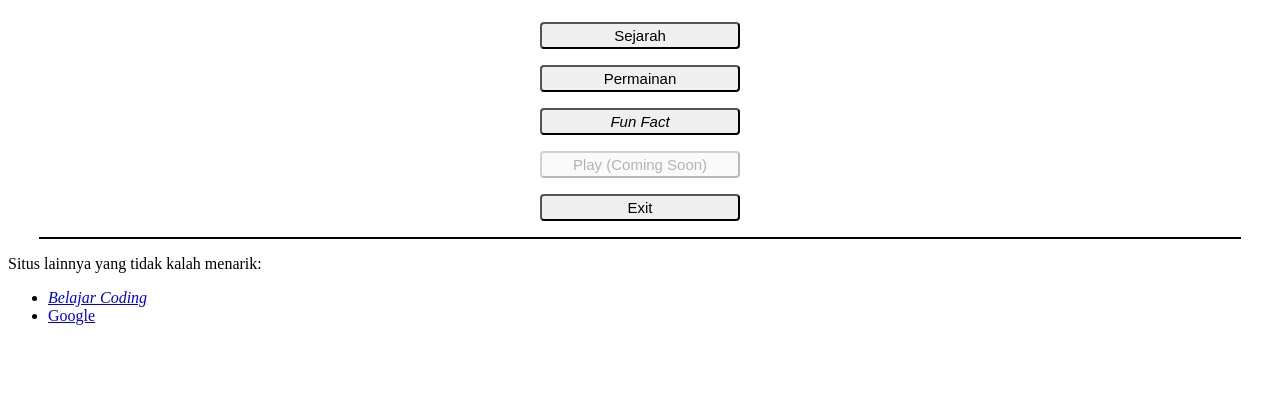
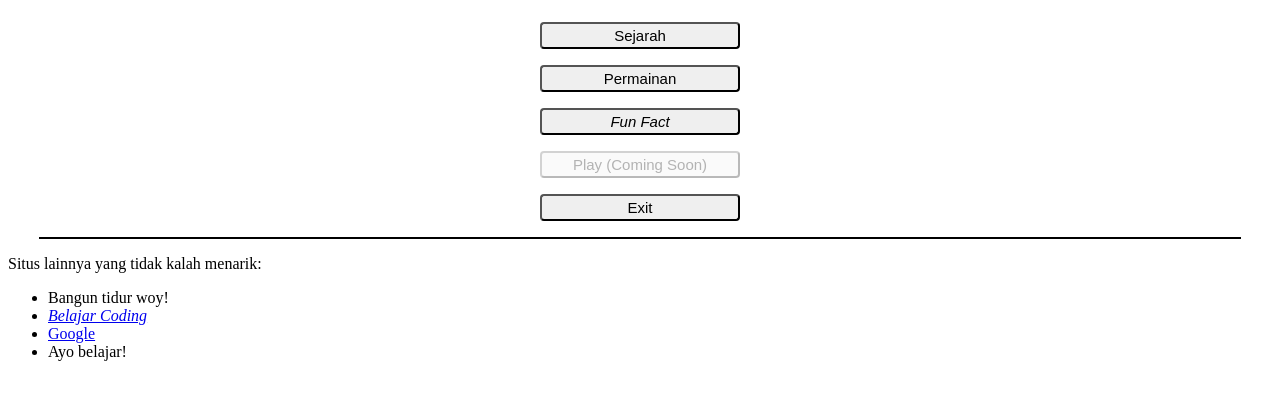
Before and after one commit to bimaafrizal/js-lanjutan, a plain HTML site: page DOM/index.html in a window 1280 px wide. Shown: the part 332-732 px from the top of the page. Drawn offline with Linux system fonts and the light colour scheme.

Commit message:
dom finish

```diff
--- a/DOM/index.html
+++ b/DOM/index.html
@@ -34,8 +34,8 @@
 		<hr size="2" width="95%" color="black">
 		<div id="links">
 			<p>Situs lainnya yang tidak kalah menarik:</p>
-			<ul>
-				<li><a href="http://www.dicoding.com" id="dicodingLink">Dicoding</a></li>
+			<ul id="kata">
+				<li id="awal"><a href="http://www.dicoding.com" id="dicodingLink">Dicoding</a></li>
 				<li><a href="http://www.google.com" id="googleLink">Google</a></li>
 			</ul>
 		</div>
--- a/DOM/manipulasi.js
+++ b/DOM/manipulasi.js
@@ -36,3 +36,17 @@ const buttons2 = document.querySelectorAll(".button");
 for(let item of buttons2) {
     item.childNodes[0].style.borderRadius = "4px";
 }
+
+
+//menambahkan elemen HTML ke DOM
+//oppendChild => menambahkan elemen html pada bagian terakhir pada element parentnya
+const newInsertElement = document.createElement("li");
+newInsertElement.innerText = "Ayo belajar!";
+const kata = document.getElementById("kata");
+kata.appendChild(newInsertElement);
+
+//insertBefore
+const elementAwal = document.createElement("li");
+elementAwal.innerText = "Bangun tidur woy!";
+const awalKata = document.getElementById("awal");
+kata.insertBefore(elementAwal, awalKata);
```
